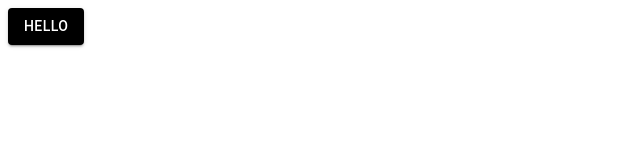
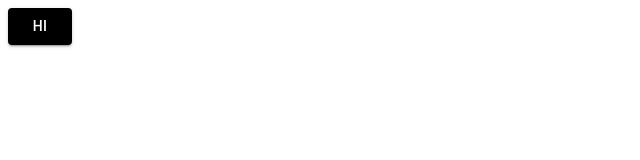
Before and after one commit to anas-ahmad1/PetArcadia, a React (Vite) app: page / in a window 1280 px wide. Shown: the top 160 px of the page, without its empty margins (0-640 px from the left). Built offline with nearby package versions, Linux system fonts and the light colour scheme.

Commit message:
Changed Message

```diff
--- a/src/components/TestComponent.jsx
+++ b/src/components/TestComponent.jsx
@@ -6,6 +6,6 @@ export default function TestComponent() {
             type="submit"
             variant="contained"
             color="secondary"
-        >Hello</Button>
+        >Hi</Button>
     )
 }
```
